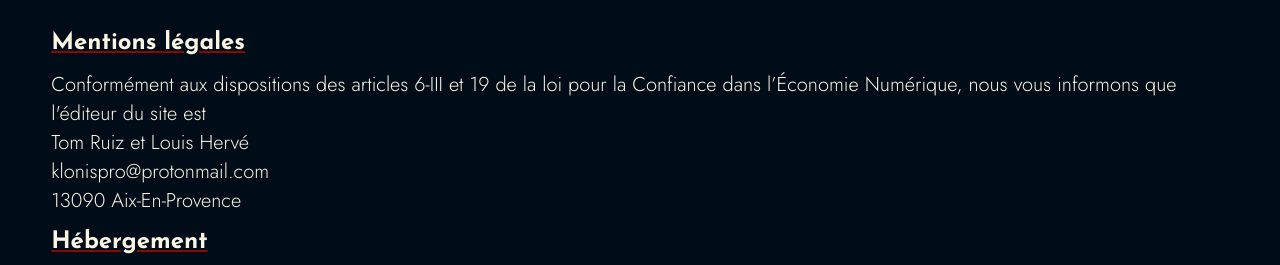
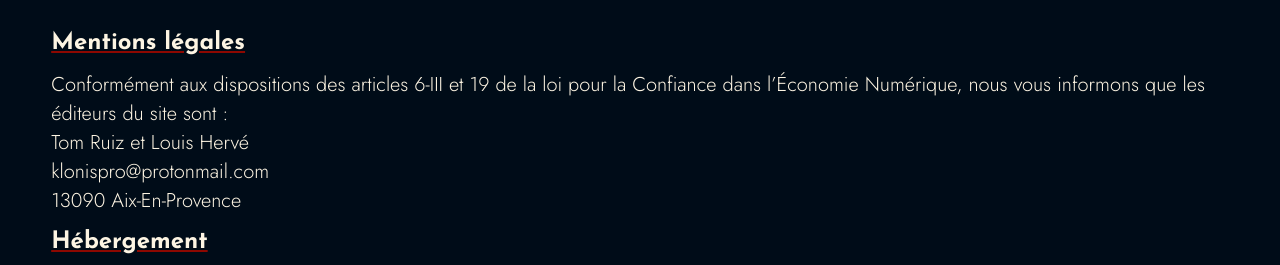
Before and after one commit to tom-ruiz/Klonis, a Next.js app: page /pages/page-mention in a window 1280 px wide. Shown: the part 180-445 px from the top of the page. Built offline with nearby package versions, Linux system fonts and the light colour scheme.

Commit message:
Modif mentions légales

```diff
--- a/src/pages/pages/page-mention.js
+++ b/src/pages/pages/page-mention.js
@@ -14,7 +14,7 @@ export default function PageInfo() {
           {" "}
           Conformément aux dispositions des articles 6-III et 19 de la loi pour
           la Confiance dans l’Économie Numérique, nous vous informons que
-          l&apos;éditeur du site est
+          les éditeurs du site sont :
           <br />
           Tom Ruiz et Louis Hervé
           <br />
@@ -53,7 +53,7 @@ export default function PageInfo() {
           d&apos;un droit d&apos;accès, de rectification, d&apos;opposition et
           de suppression de leurs données personnelles. Pour exercer ces droits,
           l&apos;utilisateur peut contacter Klonis à l&apos;adresse e-mail suivante :
-          klonispro@protonmail.com
+          klonispro@protonmail.com.
         </p>
         <h1> Cookies </h1>
         <p>
```
